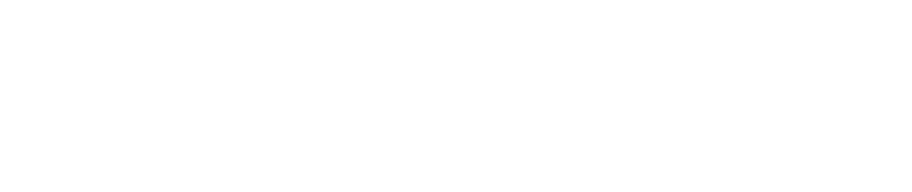
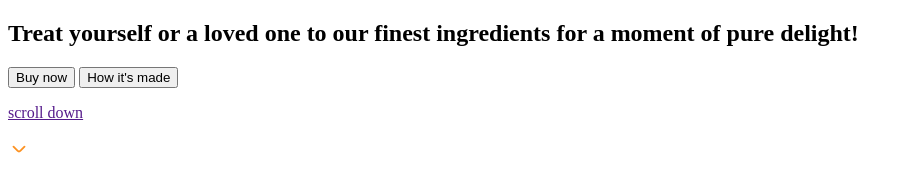
Before and after one commit to ASkypka/fson-104, a plain HTML site: page index.html in a window 1280 px wide. Shown: the whole page, without its empty margins (0-912 px from the left). Drawn offline with Linux system fonts and the light colour scheme.

Commit message:
add start-page

```diff
--- a/index.html
+++ b/index.html
@@ -1,11 +1,40 @@
 <!DOCTYPE html>
 <html lang="en">
-<head>
-    <meta charset="UTF-8">
-    <meta name="viewport" content="width=device-width, initial-scale=1.0">
+  <head>
+    <meta charset="UTF-8" />
+    <meta name="viewport" content="width=device-width, initial-scale=1.0" />
     <title>Document</title>
-</head>
-<body>
+  </head>
+  <body>
+    <header></header>
 
-</body>
+    <main>
+      <!--Start-page-->
+      <section class="start-page">
+        <h1>
+          Treat yourself or a loved one to our finest ingredients for a moment
+          of pure delight!
+        </h1>
+        <button type="button">Buy now</button>
+        <button type="button">How it's made</button>
+        <a href="">
+          <p>scroll down</p>
+          <svg
+            xmlns="http://www.w3.org/2000/svg"
+            width="22"
+            height="22"
+            viewBox="0 0 22 22"
+            fill="none"
+          >
+            <path
+              d="M11.6508 12.2835C11.5656 12.3694 11.4642 12.4376 11.3525 12.4842C11.2408 12.5307 11.121 12.5547 11 12.5547C10.879 12.5547 10.7592 12.5307 10.6475 12.4842C10.5358 12.4376 10.4344 12.3694 10.3492 12.2835L6.15084 8.076C6.06562 7.99008 5.96424 7.92189 5.85253 7.87535C5.74083 7.82881 5.62102 7.80485 5.50001 7.80485C5.37899 7.80485 5.25918 7.82881 5.14748 7.87535C5.03577 7.92189 4.93439 7.99008 4.84917 8.076C4.67844 8.24775 4.58261 8.48008 4.58261 8.72225C4.58261 8.96442 4.67844 9.19675 4.84917 9.3685L9.05668 13.576C9.5723 14.091 10.2713 14.3802 11 14.3802C11.7288 14.3802 12.4277 14.091 12.9433 13.576L17.1509 9.3685C17.3202 9.19776 17.4157 8.96731 17.4167 8.72684C17.4174 8.6062 17.3943 8.4866 17.3486 8.37492C17.303 8.26324 17.2358 8.16166 17.1509 8.076C17.0656 7.99008 16.9643 7.92189 16.8525 7.87535C16.7408 7.82881 16.621 7.80485 16.5 7.80485C16.379 7.80485 16.2592 7.82881 16.1475 7.87535C16.0358 7.92189 15.9344 7.99008 15.8492 8.076L11.6508 12.2835Z"
+              fill="#FD9222"
+            />
+          </svg>
+        </a>
+      </section>
+    </main>
+
+    <footer></footer>
+  </body>
 </html>
```
Also changed, not shown: 1 other file.
